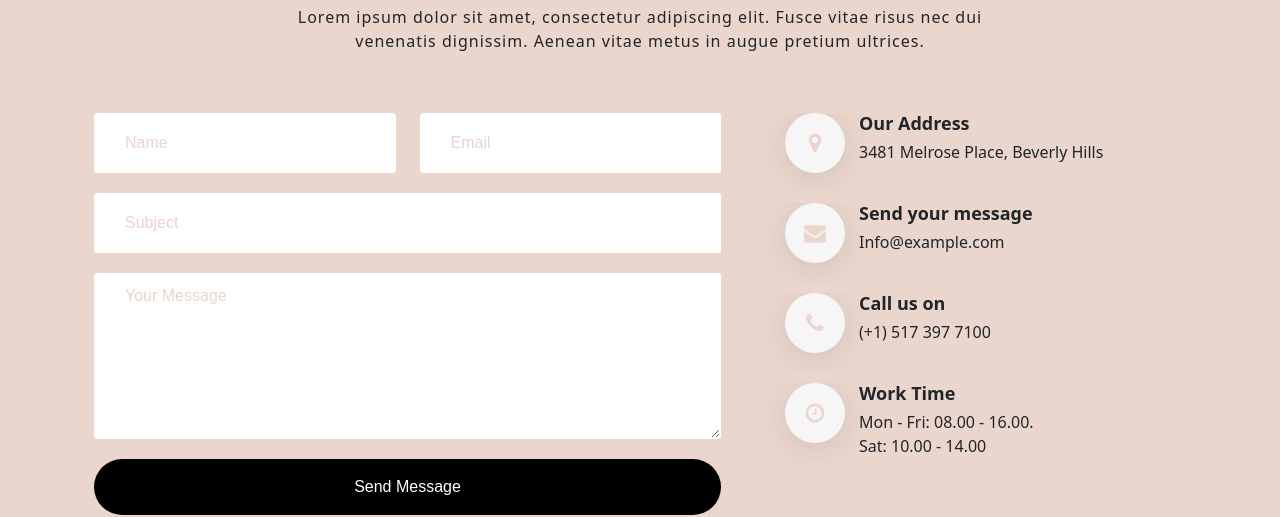
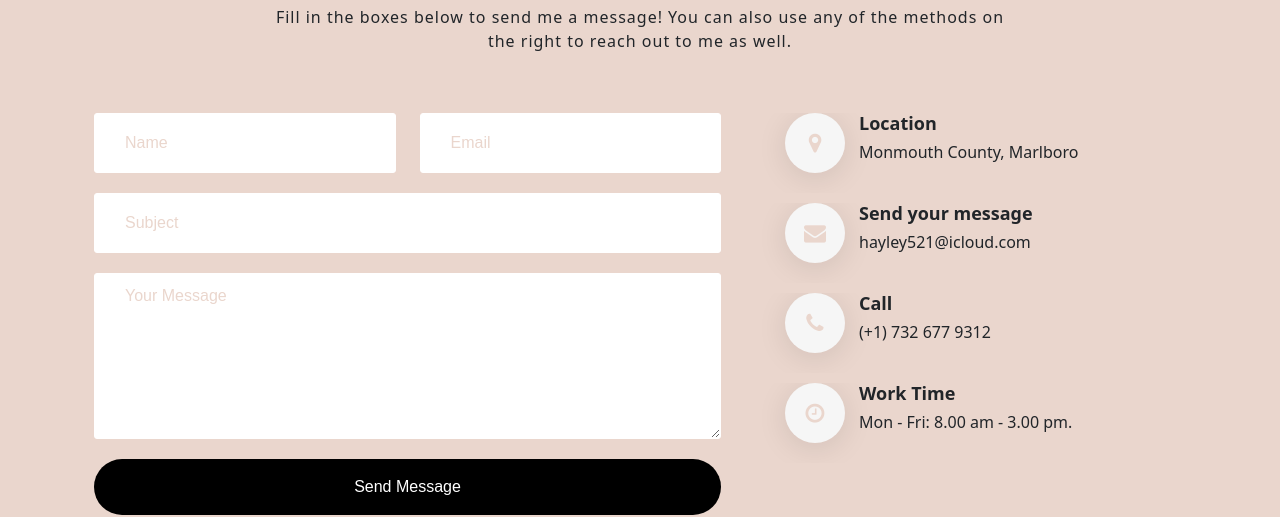
Before and after one commit to hayleyg523/New-Portfolio, a plain HTML site: page contact.html in a window 1280 px wide. Shown: the part 463-980 px from the top of the page. Drawn offline with nearby package versions, Linux system fonts and the light colour scheme; a web font is replaced by a local one.

Commit message:
Add files via upload

```diff
--- a/contact.html
+++ b/contact.html
@@ -54,7 +54,7 @@
       <div class="container fill">
         <div class="section-title text-center">
           <h2 class="text-center dark">Get In Touch</h2>
-          <p>Lorem ipsum dolor sit amet, consectetur adipiscing elit. Fusce vitae risus nec dui venenatis dignissim. Aenean vitae metus in augue pretium ultrices.</p>
+          <p>Fill in the boxes below to send me a message! You can also use any of the methods on the right to reach out to me as well.</p>
         </div>
         <div class="row">
           <div class="col-lg-7">
@@ -85,23 +85,23 @@
           <div class="col-lg-5">
             <div class="single_address">
               <i class="fa fa-map-marker"></i>
-              <h4>Our Address</h4>
-              <p>3481 Melrose Place, Beverly Hills</p>
+              <h4>Location</h4>
+              <p>Monmouth County, Marlboro</p>
             </div>
             <div class="single_address">
               <i class="fa fa-envelope"></i>
               <h4>Send your message</h4>
-              <p>Info@example.com</p>
+              <p>hayley521@icloud.com</p>
             </div>
             <div class="single_address">
               <i class="fa fa-phone"></i>
-              <h4>Call us on</h4>
-              <p>(+1) 517 397 7100</p>
+              <h4>Call</h4>
+              <p>(+1) 732 677 9312</p>
             </div>
             <div class="single_address">
               <i class="fa fa-clock-o"></i>
               <h4>Work Time</h4>
-              <p>Mon - Fri: 08.00 - 16.00. <br>Sat: 10.00 - 14.00</p>
+              <p>Mon - Fri: 8.00 am - 3.00 pm.
             </div>
           </div>
           <!--- END COL -->
```
